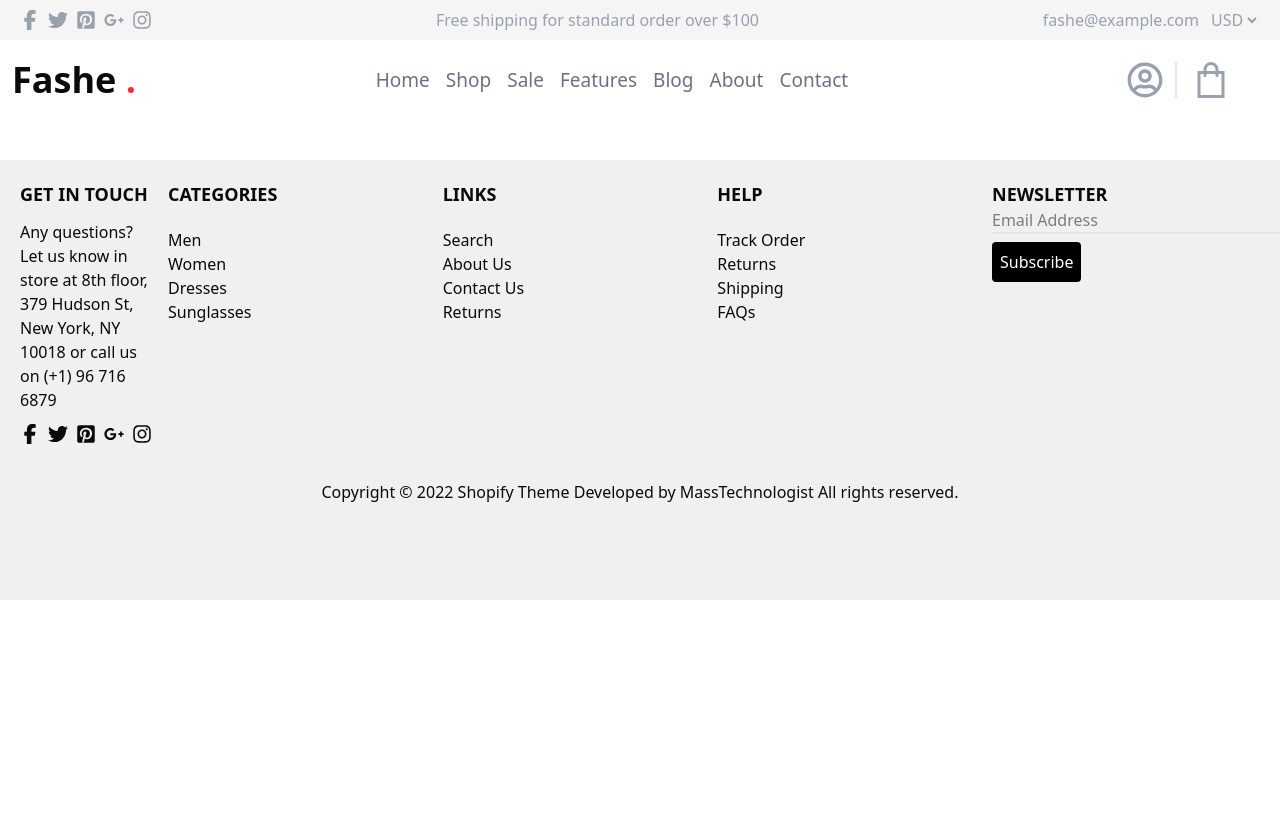
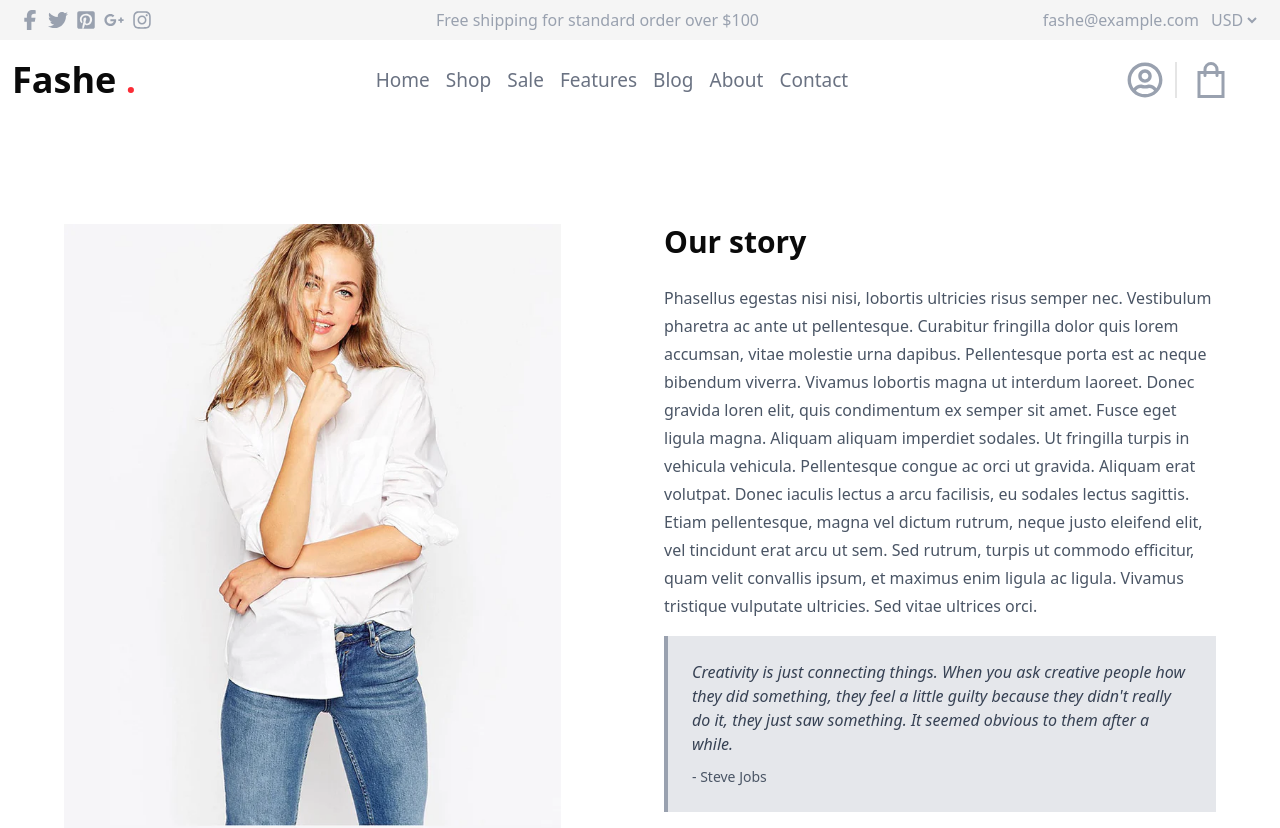
Before and after one commit to enneiymyhamza06-wq/Hamza_enneiymy_Final_Project_React, a React (Vite) app: page /About in a window 1280 px wide. Shown: the top 828 px of the page. Before the commit the page ends 800 px from the top, so only its background shows below. Built offline with nearby package versions, Linux system fonts and the light colour scheme.

Commit message:
edit about

```diff
--- a/src/App.jsx
+++ b/src/App.jsx
@@ -7,6 +7,7 @@ import Create_Account from './components/Create_Account'
 import Shop from './pages/Shop'
 import Blog from './pages/Blog'
 import { Contact } from 'lucide-react'
+import About from './pages/About'
 
 function App() {
   return (
@@ -17,6 +18,7 @@ function App() {
         <Route path="/" element={<Home />} />
         <Route path="/Shop" element={<Shop />} />
         <Route path="/Blog" element={<Blog />} />
+        <Route path="/About" element={<About />} />
         <Route path="/Contact" element={<Contact />} />
         <Route path="/email" element={<Email />} />
         <Route path="/Create_Account" element={<Create_Account />} />
--- a/src/components/Nav_bar.jsx
+++ b/src/components/Nav_bar.jsx
@@ -49,7 +49,7 @@ function Nav_bar() {
                     <a href="" className='hover:border-b-2 '>Sale</a>
                     <a href="" className='hover:border-b-2 '>Features</a>
                     <a href="/Blog" className='hover:border-b-2 '>Blog</a>
-                    <a href="" className='hover:border-b-2 '>About</a>
+                    <a href="/About" className='hover:border-b-2 '>About</a>
                     <a href="/Contact" className='hover:border-b-2 '>Contact</a>
                 </div>
                 <div className='w-45 h-25 text-4xl flex items-center gap-4 justify-center
--- /dev/null
+++ b/src/pages/About.jsx
@@ -0,0 +1,33 @@
+import React from "react";
+import { imgg } from "../constants/imags";
+
+
+function About() {
+    return (
+         <section className=" py-16">
+             <div className="max-w-6xl mx-auto grid md:grid-cols-2 gap-12 items-start">
+             <div className="w-[90%] h-[100%] bg-indigo-400">
+                    <img
+                        src={imgg.shopItem4}
+                        alt="Our story" className="w-full h-[100%] object-cover" />
+                </div>
+                 <div>
+                    <h2 className="text-3xl font-semibold mb-6"> Our story </h2>
+    <p className="text-gray-600 leading-7 mb-4">
+                        Phasellus egestas nisi nisi, lobortis ultricies risus semper nec. Vestibulum pharetra ac ante ut pellentesque. Curabitur fringilla dolor quis lorem accumsan, vitae molestie urna dapibus. Pellentesque porta est ac neque bibendum viverra. Vivamus lobortis magna ut interdum laoreet. Donec gravida loren elit, quis condimentum ex semper sit amet. Fusce eget ligula magna. Aliquam aliquam imperdiet sodales. Ut fringilla turpis in vehicula vehicula. Pellentesque congue ac orci ut gravida. Aliquam erat volutpat. Donec iaculis lectus a arcu facilisis, eu sodales lectus sagittis. Etiam pellentesque, magna vel dictum rutrum, neque justo eleifend elit, vel tincidunt erat arcu ut sem. Sed rutrum,
+                        turpis ut commodo efficitur, quam velit convallis ipsum, et maximus enim ligula ac ligula. Vivamus tristique vulputate ultricies. Sed vitae ultrices orci.
+            </p>
+            <div className="bg-gray-200 p-6 border-l-4 border-gray-400">
+                        <p className="text-gray-700 italic mb-2">
+                       Creativity is just connecting things. When you ask creative people how they did something, they feel a
+                       little guilty because they didn't really do it, they just saw something. It seemed obvious to them after a while.
+                         </p>
+ <span className="text-gray-600 text-sm"> - Steve Jobs</span>
+                    </div>
+                </div>
+            </div>
+        </section>
+    )
+}
+
+export default About;
--- a/src/pages/Blog.jsx
+++ b/src/pages/Blog.jsx
@@ -1,5 +1,7 @@
 import React from 'react'
 import { imgg } from "../constants/imags";
+import { IoSearch } from "react-icons/io5";
+
 
 function Blog() {
   return (
@@ -20,8 +22,7 @@ function Blog() {
              <img
                src={imgg.blog_1}
                alt="Article Main"
-               className="w-full h-full object-cover "
-             />
+               className="w-full h-full object-cover " />
              <span className="absolute bottom-4 left-4 bg-black text-white px-3 py-1 text-sm">
                28 DEC, 2017
       </span>
@@ -42,9 +43,12 @@ function Blog() {
         </div>
         <div className="w-full md:w-[30%]">
 
+          <div className='relative pb-3'>
+            <input type="text" placeholder='Search all articles...' className='border rounded-full w-72 py-3 px-3 text-[15px] outline-0 '/>
+            <IoSearch  className='absolute right-42 top-4 hover:text-red-500 cursor-pointer '/>
+          </div>
           <h3 className="text-xl font-bold mb-6 text-gray-800">Featured Products</h3>
       <div className="flex flex-col gap-6">
-
          <div className="flex gap-4">
       <div className="w-20 h-24 flex-shrink-0">
      <img src={imgg.shopItem8} className="w-full h-full object-cover" alt="Product" />
@@ -56,8 +60,6 @@ function Blog() {
   <p className="text-gray-400 text-sm">$20.00</p>
      </div>
      </div>
-
-            {/* Item 2 (Dir copy paste bach tzid products) */}
      <div className="flex gap-4">
     <div className="w-20 h-24 flex-shrink-0">
        <img src={imgg.shopItem7} className="w-full h-full object-cover" alt="Product" />
@@ -69,7 +71,6 @@ function Blog() {
     <p className="text-gray-400 text-sm">$20.00</p>
         </div>
          </div>
-
          <div className="flex gap-4">
           <div className="w-20 h-24 flex-shrink-0">
           <img src={imgg.shopItem6} className="w-full h-full object-cover" alt="Product" />
@@ -81,7 +82,6 @@ function Blog() {
               <p className="text-gray-400 text-sm">$20.00</p>
             </div>
           </div>
-
          <div className="flex gap-4">
         <div className="w-20 h-24 flex-shrink-0">
           <img src={imgg.shopItem5} className="w-full h-full object-cover" alt="Product" />
@@ -99,9 +99,7 @@ Boxy4 T-Shirt with Roll Sleeve
             </div>
             <div>
             <h4 className="text-gray-600 text-sm mb-1 hover:text-red-500 cursor-pointer">
-
 Boxy3 T-Shirt with Roll Sleeve
-
           </h4>
       <div className='flex flex-col gap-2'>
           <p className="text-gray-400 text-sm">$30.00</p>
@@ -144,7 +142,7 @@ Boxy3 T-Shirt with Roll Sleeve
   </p>
 
 <button className="flex items-center gap-2 text-black font-medium hover:gap-3 transition-all">
- Continue Reading →
+ Continue Reading <span>→</span>
  </button>
 
   </div>
--- a/src/pages/Contact.jsx
+++ b/src/pages/Contact.jsx
@@ -78,11 +78,8 @@ src="https://www.google.com/maps/embed?pb=!1m14!1m8!1m3!1d5901.408187417011!2d-8
 
                 </div>
                 </section> */}
-                <div className='bg-amber-500 w-100 h-100'>
-                    <h1>heelo</h1>
-                </div>
+
         </>
     )
 }
-
 export default Contact
```
Lines whose indentation alone changed are shown as unchanged.
